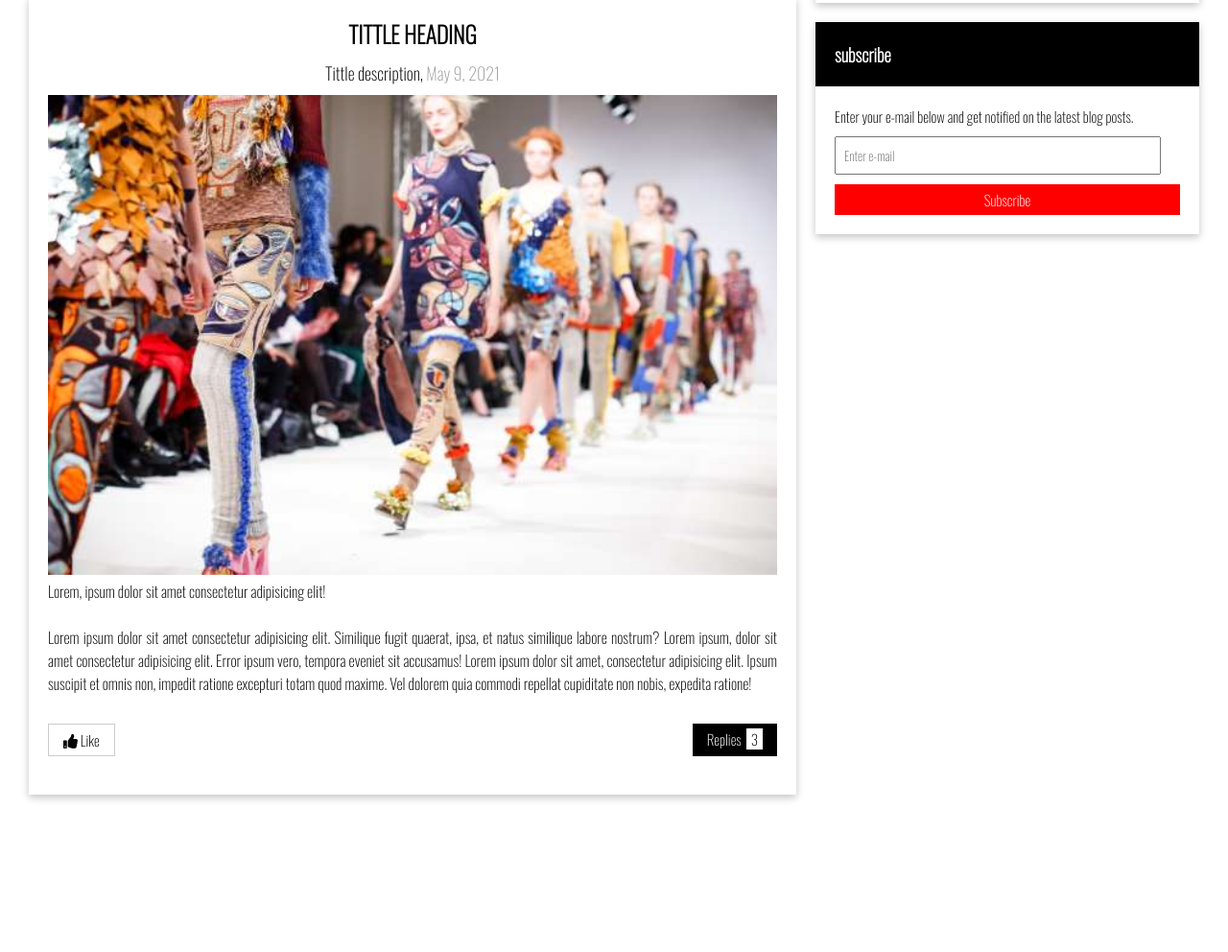
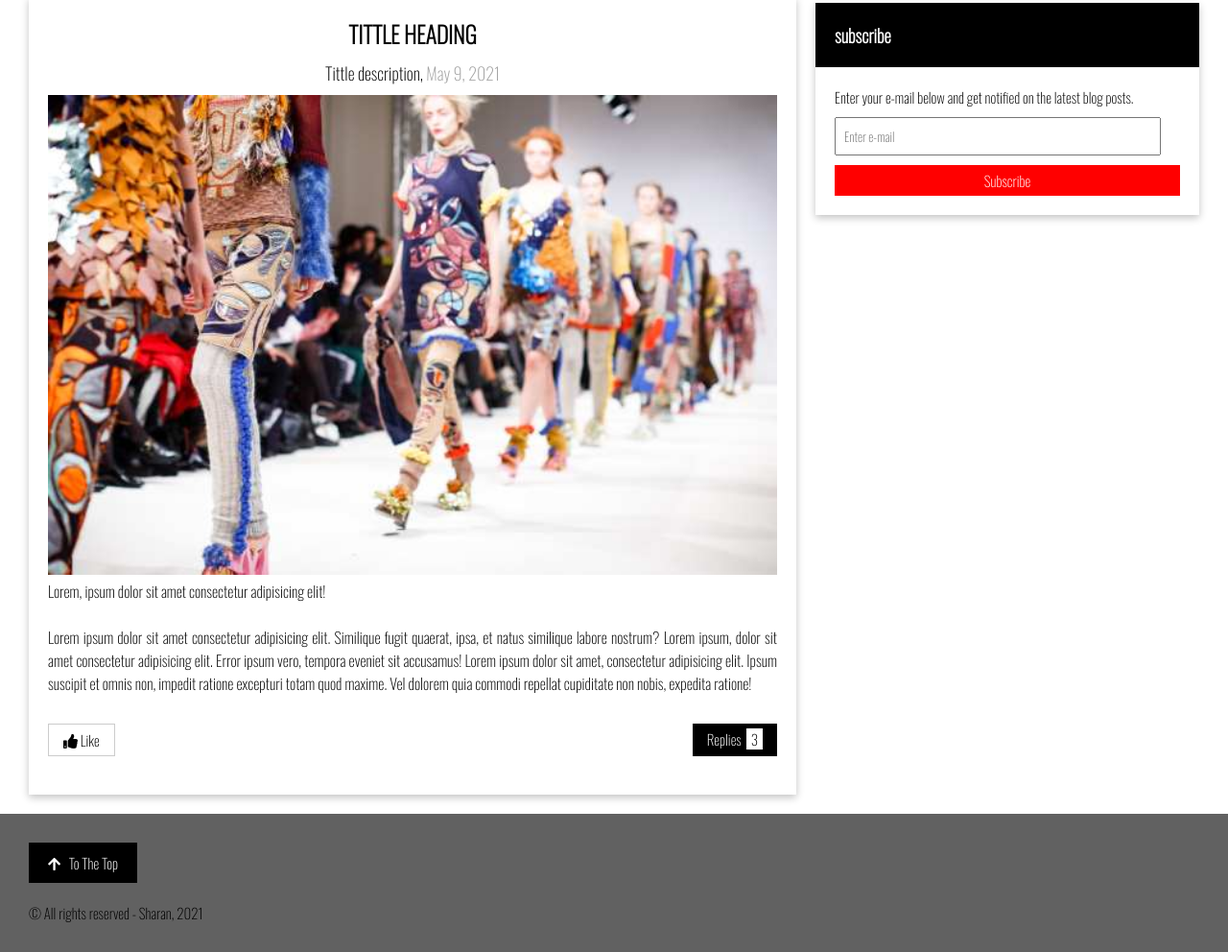
Before and after one commit to Sharan9037/Fashion-Website, a plain HTML site: page index.html in a window 1280 px wide. Shown: the part 2911-3903 px from the top of the page at 96% size. Before the commit the page ends 3759 px from the top, so only its background shows below. Drawn offline with nearby package versions, Linux system fonts and the light colour scheme.

Commit message:
margin problem fixed

```diff
--- a/index.html
+++ b/index.html
@@ -308,5 +308,15 @@
         </div>
     </section>
 </section>
+
+<footer>
+    <button class="tothetop">
+        <i class="fas fa-arrow-up"></i> &nbsp;
+         To The Top
+    </button>
+    <p class="copyright">
+        &copy; All rights reserved - Sharan, 2021
+    </p>
+</footer>
   </body>
 </html>
--- a/style.css
+++ b/style.css
@@ -220,9 +220,9 @@
 .secondrightblog, .thirdrightblog, .fifthrightblog, .sixthrightblog, .seventhrightblog {
     margin-top: 20px;
 }
-/* .thirdrightblog {
+.thirdrightblog {
     margin-bottom: 20px;
-} */
+}
 .posts {
     background-color: black;
     color: white;
@@ -242,21 +242,20 @@
     cursor: pointer;
 }
 .textarea {
-
+    height: 200px;
     background-color: white;
+    padding: 20px;
 
 }
 
 .textarea .ad {
     background-color: rgb(241, 241, 241);
-    /* width: 100%;
-    height: 100%; */
-    height: 200px;
+    height: 100%;
     display: flex;
     align-items: center;
     justify-content: center;
     /* padding: 60px; */
-    margin: 20px;
+    /* margin: 20px; */
 
 }
 
@@ -306,7 +305,7 @@
     font-size: 20px;
 }
 .socials i:hover {
-    background-color: gray;
+    color: gray;
     cursor: pointer;
 }
 .mailinput {
@@ -338,3 +337,24 @@
     color: black;
     cursor: pointer;
 }
+.tothetop {
+    border: none;
+    background-color: black;
+    color: white;
+    padding: 10px 20px;
+    font-size: 15px;
+    margin-bottom: 20px;
+}
+footer {
+    background-color: rgb(97,97,97);
+    padding: 30px;
+}
+.tothetop:hover {
+    background-color: rgb(204,204,204);
+    cursor: pointer;
+    color: black;
+}
+.copyright {
+    font-size: 15px;
+    font-weight: normal;
+}
```
